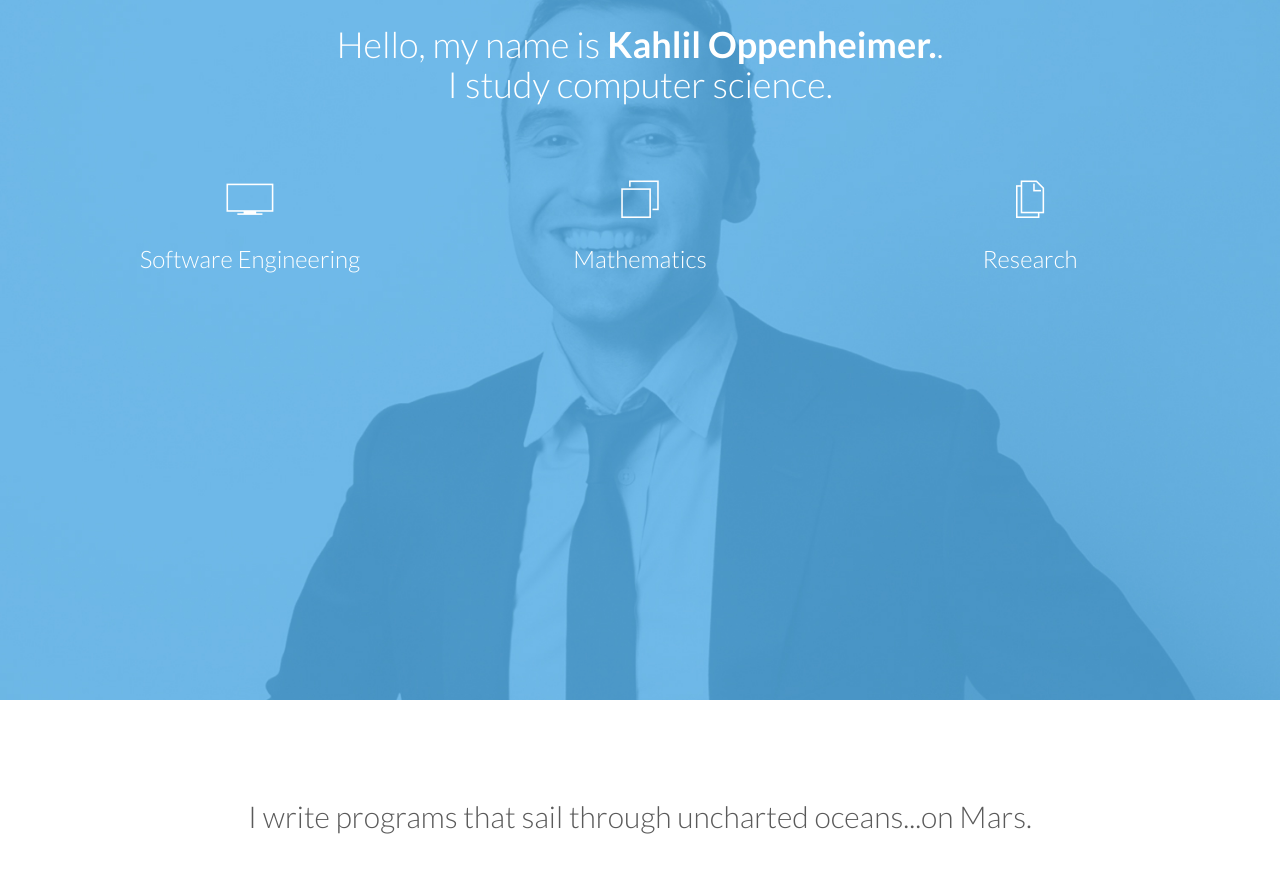
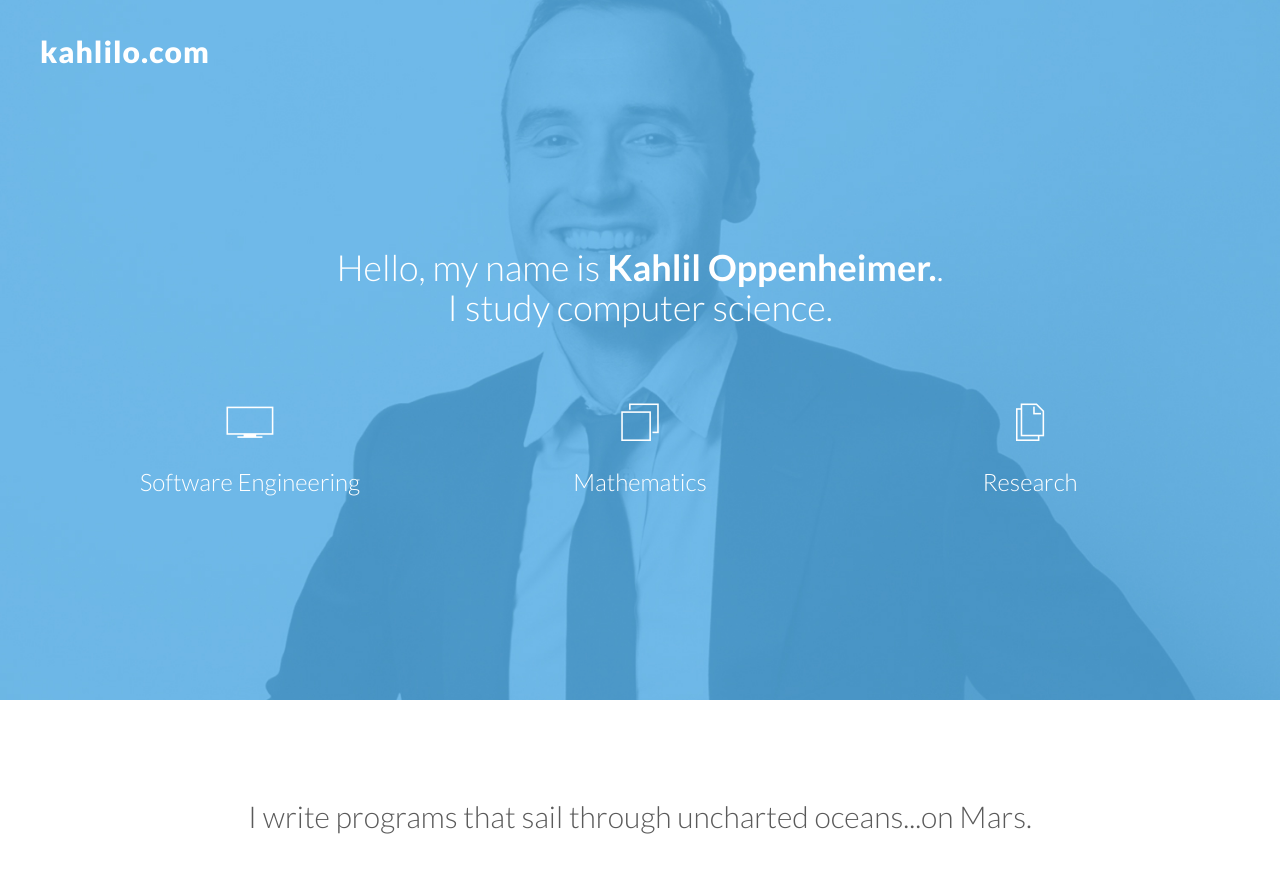
Before and after one commit to kahliloppenheimer/kahliloppenheimer.github.io, a Jekyll site: the page index.html, which Jekyll copies as it is, in a window 1280 px wide and 900 px high. Shown: the top 873 px of the window. Built offline with Jekyll 4.4.1, drawn with Linux system fonts in a browser that asks for light colours; some web fonts are replaced.

Commit message:
added logo back

```diff
--- a/index.html
+++ b/index.html
@@ -31,6 +31,9 @@
   <body>
 
     <div id="h">
+      <div class="logo">
+        <h2> kahlilo.com </h2>
+      </div>
       <div class="container centered">
         <div class="row">
           <div class="col-md-8 col-md-offset-2">
```
